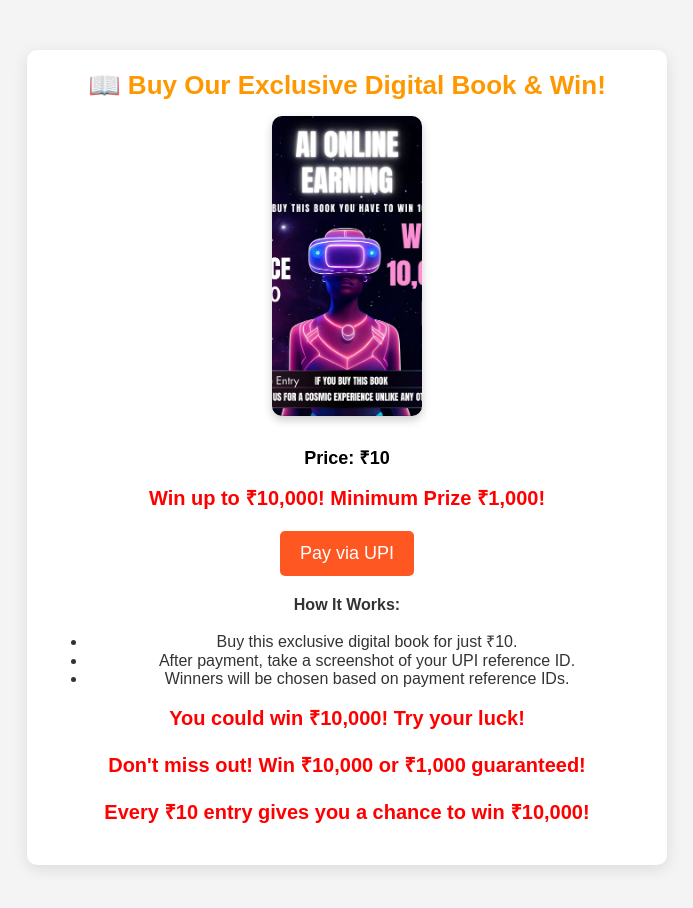
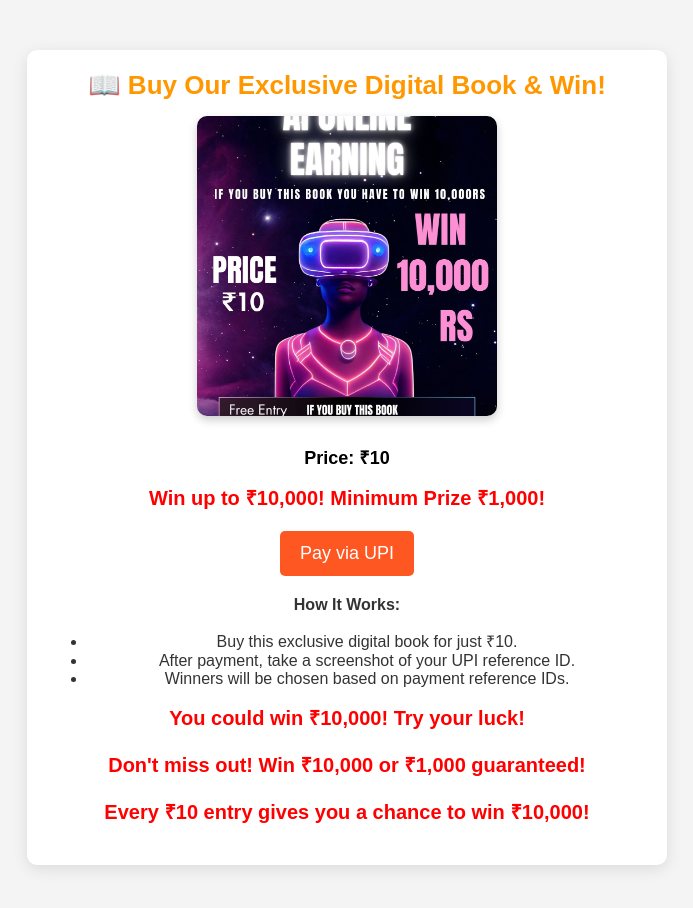
Before and after one commit to freelottery/EBOOK, a plain HTML site: page index.html in a window 1280 px wide. Shown: the whole page, without its empty margins (293-986 px from the left). Drawn offline with Linux system fonts and the light colour scheme.

Commit message:
Update index.html

```diff
--- a/index.html
+++ b/index.html
@@ -12,7 +12,7 @@
 <body>
     <div class="container">
         <div class="title">📖 Buy Our Exclusive Digital Book & Win!</div>
-        <img src="1.jpg" alt="Digital Book Cover" class="book-cover" style="width:150px; height:300px">
+        <img src="1.jpg" alt="Digital Book Cover" class="book-cover" style="width:300px; height:600px">
         <p class="price">Price: ₹10</p>
         <p class="highlight">Win up to ₹10,000! Minimum Prize ₹1,000!</p>
 
```
